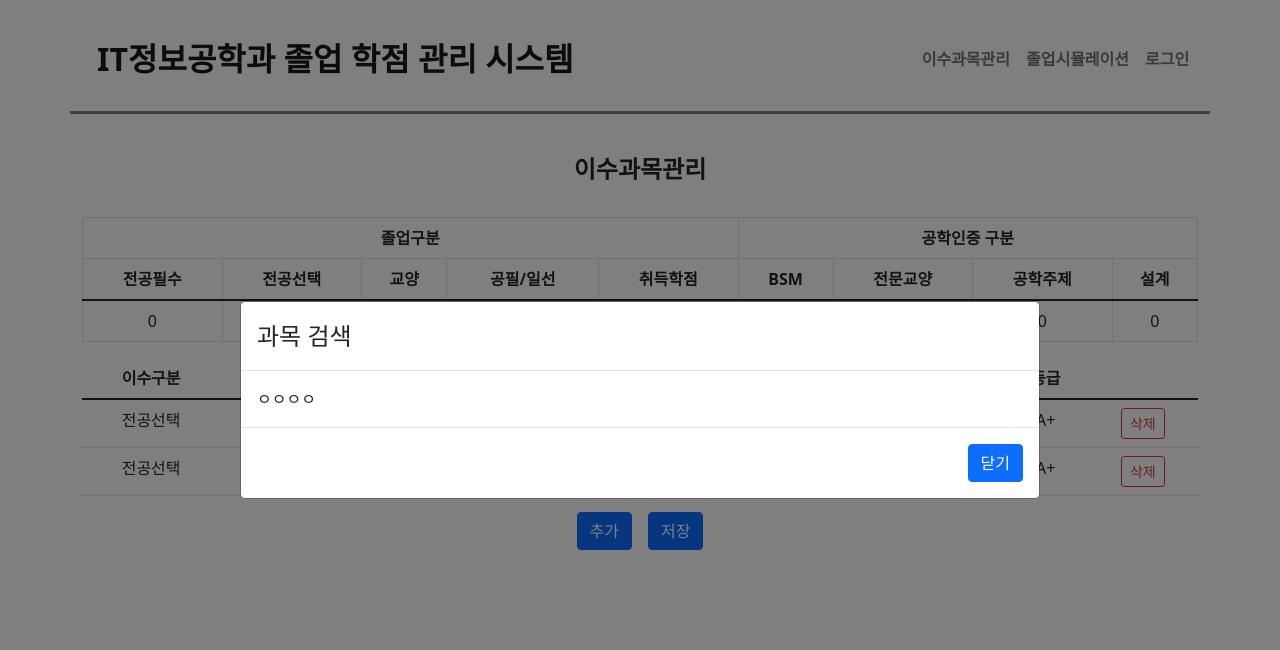
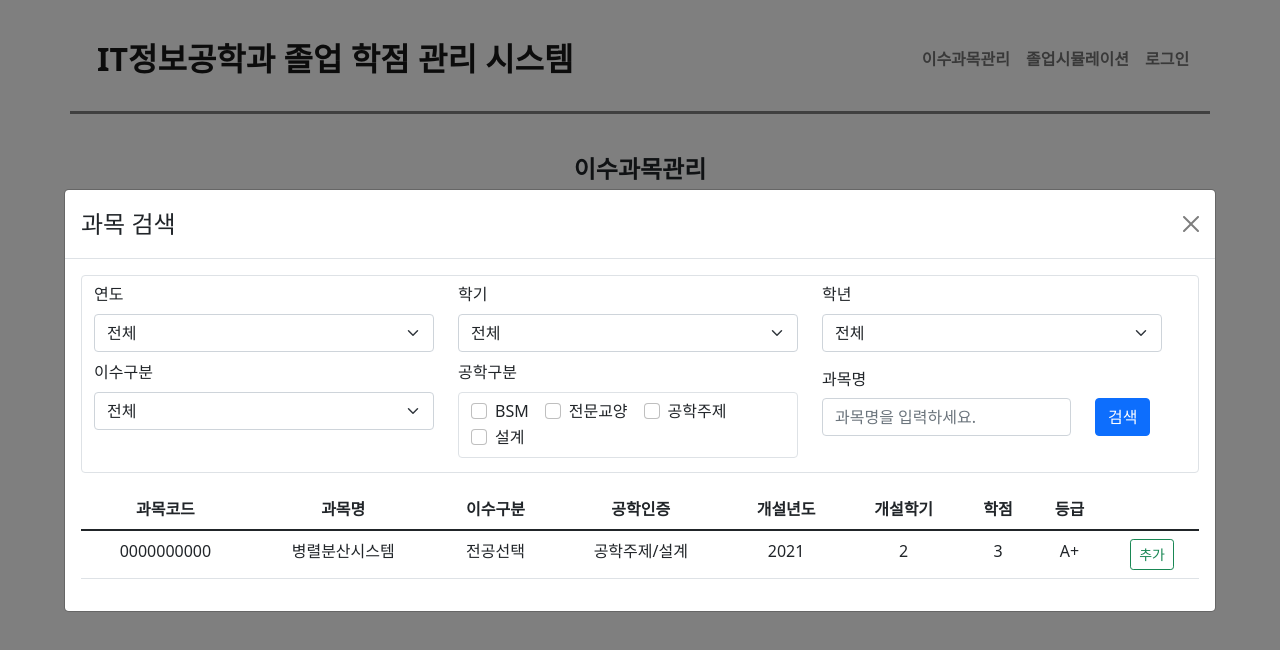
Before and after one commit to ekdud0529/CreditManageSystem, a React (Create React App) app in the folder frontend/: page /manage in a window 1280 px wide. Both pictures are taken after a click on the button "추가". Shown: the top 650 px of the page. Built offline with nearby package versions, Linux system fonts and the light colour scheme.

Commit message:
Add : create course search modal
1. 과목 검색창 구현

Add : #3

```diff
--- a/frontend/src/App.css
+++ b/frontend/src/App.css
@@ -13,3 +13,9 @@
   font-weight: bold;
   margin: 3%;
 }
+
+.border{
+  border: 1px solid #ced4da;
+  border-radius: 0.25rem;
+  padding: 0.375rem 2.25rem 0.375rem 0.75rem;
+}
--- a/frontend/src/components/customModal.js
+++ b/frontend/src/components/customModal.js
@@ -4,18 +4,15 @@ import { Button, Modal } from "react-bootstrap";
 class CustomModal extends Component{
     render(){
         return(
-            <Modal show={this.props.show} size="lg" aria-labelledby="contained-modal-title-vcenter" centered>
-                <Modal.Header>
-                    <Modal.Title  id="contained-modal-title-vcenter">
-                        과목 검색
+            <Modal dialogClassName={this.props.dialogClassName} show={this.props.show} onHide={this.props.onHide} size="lg" centered>
+                <Modal.Header closeButton>
+                    <Modal.Title>
+                        {this.props.title}
                     </Modal.Title>
                 </Modal.Header>
                 <Modal.Body>
-                    ㅇㅇㅇㅇ
+                    {this.props.content}
                 </Modal.Body>
-                <Modal.Footer>
-                    <Button onClick={this.props.onHide}>닫기</Button>
-                </Modal.Footer>
             </Modal>
 
         );
--- a/frontend/src/components/tables.js
+++ b/frontend/src/components/tables.js
@@ -1,5 +1,5 @@
 import React, {Component} from "react";
-import { Button, Form, Stack, Table } from "react-bootstrap";
+import { Button, Form, Row, Col, Stack, Table } from "react-bootstrap";
 
 class Tables extends Component{
     render(){
@@ -83,6 +83,106 @@ class Tables extends Component{
                                     <Button onClick={this.props.onOpenModal}>추가</Button>
                                     {_button}
                                 </Stack>
+                            </Form>;
+                break;
+            case 4:
+                _content =  <Form className="border mb-3">
+                                <Row className="mb-2">
+                                    <Form.Group as={Col}>
+                                        <Form.Label>연도</Form.Label>
+                                        <Form.Select>
+                                            <option>전체</option>
+                                            <option>2021</option>
+                                            <option>2020</option>
+                                            <option>2019</option>
+                                            <option>2018</option>
+                                            <option>2017</option>
+                                        </Form.Select>
+                                    </Form.Group>
+                                    <Form.Group as={Col}>
+                                        <Form.Label>학기</Form.Label>
+                                        <Form.Select>
+                                            <option>전체</option>
+                                            <option>1</option>
+                                            <option>2</option>
+                                        </Form.Select>
+                                    </Form.Group>
+                                    <Form.Group as={Col}>
+                                        <Form.Label>학년</Form.Label>
+                                        <Form.Select>
+                                            <option>전체</option>
+                                            <option>1</option>
+                                            <option>2</option>
+                                            <option>3</option>
+                                            <option>4</option>
+                                        </Form.Select>
+                                    </Form.Group>
+                                </Row>
+                                <Row className="mb-2">
+                                    <Form.Group as={Col}>
+                                        <Form.Label>이수구분</Form.Label>
+                                        <Form.Select>
+                                            <option value="00">전체</option>
+                                            <option value="00">전공필수</option>
+                                            <option value="00">전공선택</option>
+                                            <option value="00">일반선택</option>
+                                            <option value="00">교양</option>
+                                            <option value="00">공통필수</option>
+                                        </Form.Select>
+                                    </Form.Group>
+                                    <Form.Group as={Col}>
+                                        <Form.Label>공학구분</Form.Label>
+                                        <div className="border">
+                                            <Form.Check inline label="BSM" name="abeek" type="checkbox"/>
+                                            <Form.Check inline label="전문교양" name="abeek" type="checkbox"/>
+                                            <Form.Check inline label="공학주제" name="abeek" type="checkbox"/>
+                                            <Form.Check inline label="설계" name="abeek" type="checkbox"/>
+                                        </div>
+                                    </Form.Group>
+                                    <Col>
+                                        <Form.Label column>과목명</Form.Label>
+                                        <Row>
+                                            <Col md={9}>
+                                                <Form.Control type="text" placeholder="과목명을 입력하세요."></Form.Control>
+                                            </Col>
+                                            <Col>
+                                                <Button>검색</Button>
+                                            </Col>
+                                        </Row>
+                                    </Col>
+                                </Row>
+                            </Form>;
+                break;
+            case 5:
+                _content =  <Form>
+                                <Table hover>
+                                    <thead>
+                                        <tr>
+                                            <th>과목코드</th>
+                                            <th>과목명</th>
+                                            <th>이수구분</th>
+                                            <th>공학인증</th>
+                                            <th>개설년도</th>
+                                            <th>개설학기</th>
+                                            <th>학점</th>
+                                            <th>등급</th>
+                                            <th></th>
+                                        </tr>
+                                    </thead>
+                                    <tbody>
+                                        <tr>
+                                            <td>0000000000</td>
+                                            <td>병렬분산시스템</td>
+                                            <td>전공선택</td>
+                                            <td>공학주제/설계</td>
+                                            <td>2021</td>
+                                            <td>2</td>
+                                            <td>3</td>
+                                            <td>A+</td>
+                                            <td><Button variant="outline-success" size="sm">추가</Button></td>
+                                        </tr>
+                                    </tbody>
+                                </Table>
                             </Form>
                 break;
             default:
--- a/frontend/src/pages/manage.js
+++ b/frontend/src/pages/manage.js
@@ -3,6 +3,8 @@ import Header from "../components/header";
 import Content from "../components/content";
 import Tables from "../components/tables";
 import CustomModal from "../components/customModal";
+import { Container } from "react-bootstrap";
+import "../stylesheets/manage.css"
 
 class Manage extends Component{
     constructor(props){
@@ -26,17 +28,29 @@ class Manage extends Component{
         switch(this.props.id){
             case 1:
                 _title = "이수과목관리";
-                _content =  <div>
+                var _modalContent = <div>
+                                        <Tables id={4}></Tables>
+                                        <Tables id={5}></Tables>
+                                    </div>;
+                _content =  <Container className="manage">
                                 <Tables id={1}></Tables>
                                 <Tables id={2} onOpenModal={this.openModal}></Tables>
-                                <CustomModal show={this.state.isOpenModal} onHide={this.closeModal}></CustomModal>
-                            </div>;
+                                <CustomModal dialogClassName="modal-w90" title="과목 검색" content={_modalContent} show={this.state.isOpenModal} onHide={this.closeModal}></CustomModal>
+                            </Container>;
                 break;
             case 2:
                 _title = "졸업시뮬레이션";
-                _content =  <div>
-                                <Tables id={3}></Tables>
-                            </div>;
+                var _modalSearchContent =   <div>
+                                                <Tables id={4}></Tables>
+                                                <Tables id={5}></Tables>
+                                            </div>;
+                var _modalResultContent =   <div>
+                                                <Tables id={1}></Tables>
+                                            </div>;
+                _content =  <Container className="manage">
+                                <Tables id={3} onOpenModal={this.openModal}></Tables>
+                                <CustomModal dialogClassName="modal-w90" title="과목 검색" content={_modalSearchContent} show={this.state.isOpenModal} onHide={this.closeModal}></CustomModal>
+                            </Container>;
                 break;
             default:
         }
--- /dev/null
+++ b/frontend/src/stylesheets/manage.css
@@ -0,0 +1,4 @@
+.modal-w90{
+    width: 90%;
+    max-width: none !important;
+}
```
